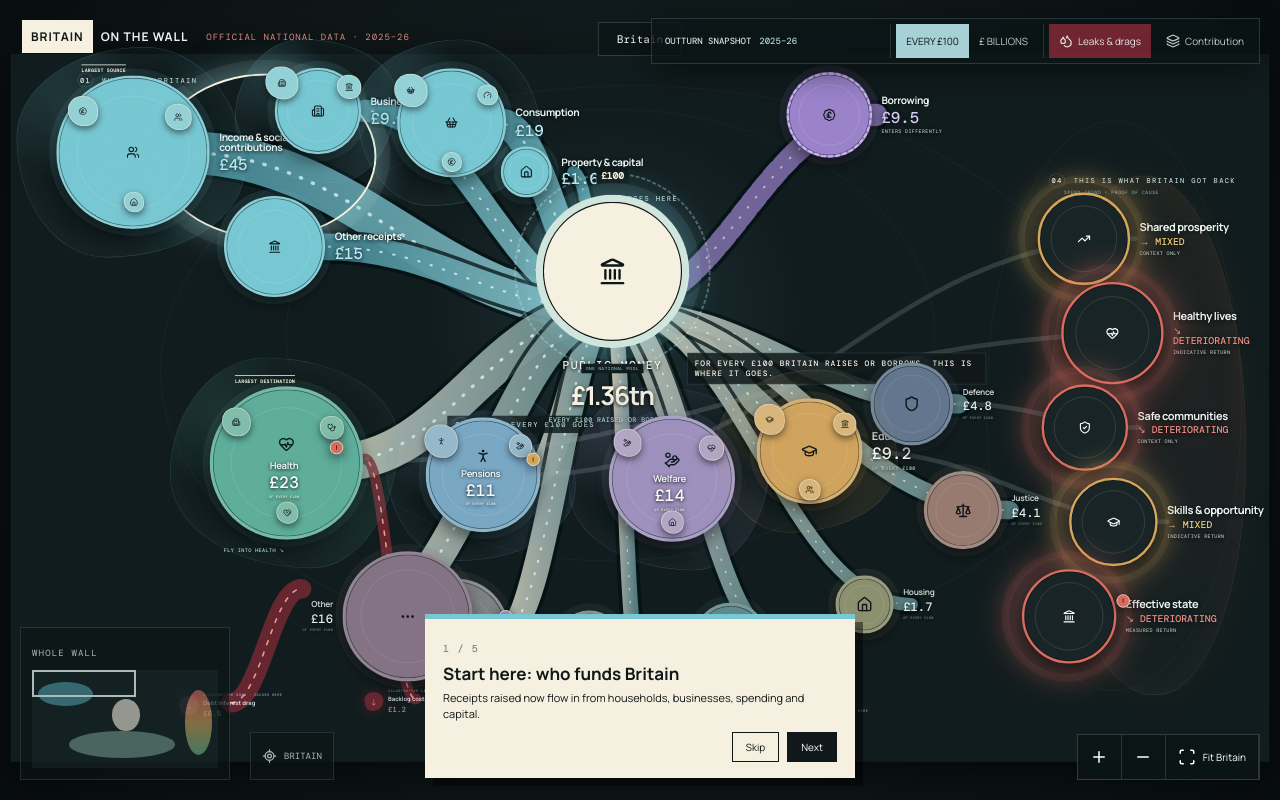
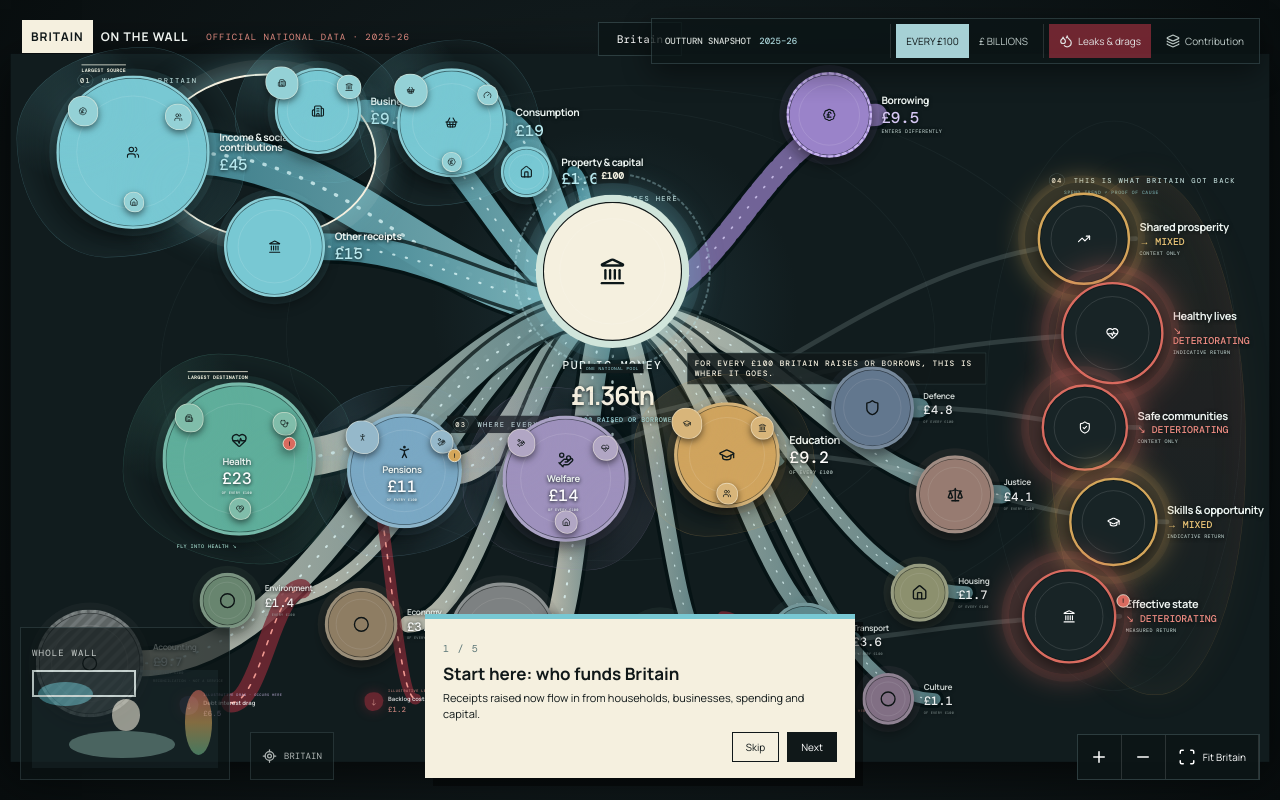
Before and after one commit to roseattridge-gif/britain-on-the-wall, a React (Vite) app: page / in a window 1280 px wide. Built offline with nearby package versions, Linux system fonts and the light colour scheme.

Commit message:
Decompose national spending residual

```diff
--- a/src/canvas/layout.ts
+++ b/src/canvas/layout.ts
@@ -20,13 +20,12 @@ const fundingPoints:Point[]=[
   {x:430,y:250},{x:900,y:145},{x:1240,y:175},
   {x:1430,y:300},{x:790,y:490},{x:2200,y:155},
 ];
-const domainPoints:Point[]=[
-  {x:820,y:1040},{x:1320,y:1070},{x:1800,y:1080},{x:2150,y:1010},
-  {x:2410,y:890},{x:2540,y:1160},{x:2290,y:1400},{x:1950,y:1490},
-  {x:1590,y:1500},{x:1250,y:1470},{x:890,y:1430},{x:2640,y:1460},
-];
-const domainSizes=[280,260,240,230,205,180,185,190,195,180,210,165];
-const domainColours=['#5fae9b','#7aa8c4','#9e91bd','#d0a45e','#6888ad','#b58a79','#9fa56f','#5c9fa6','#789b89','#8d9394','#9b7f9d','#7c8987'];
+const domainLayout:Record<string,{point:Point;size:number;colour:string}>={
+  health:{point:{x:700,y:1030},size:280,colour:'#5fae9b'},pensions:{point:{x:1120,y:1060},size:260,colour:'#7aa8c4'},welfare:{point:{x:1530,y:1080},size:240,colour:'#9e91bd'},education:{point:{x:1940,y:1020},size:230,colour:'#d0a45e'},
+  defence:{point:{x:2310,y:900},size:205,colour:'#6888ad'},justice:{point:{x:2520,y:1120},size:180,colour:'#b58a79'},housing:{point:{x:2430,y:1370},size:185,colour:'#9fa56f'},transport:{point:{x:2140,y:1490},size:190,colour:'#5c9fa6'},
+  admin:{point:{x:1770,y:1510},size:180,colour:'#789b89'},interest:{point:{x:1370,y:1480},size:210,colour:'#8d9394'},economy:{point:{x:1010,y:1450},size:180,colour:'#a88d65'},environment:{point:{x:670,y:1390},size:155,colour:'#6d9b78'},
+  culture:{point:{x:2350,y:1640},size:145,colour:'#987c9d'},technical:{point:{x:320,y:1550},size:190,colour:'#6f7778'},
+};
 const outcomePoints:Point[]=[
   {x:2860,y:470},{x:2920,y:710},{x:2870,y:950},{x:2940,y:1190},{x:2820,y:1430},
 ];
@@ -43,7 +42,7 @@ export const operations:CanvasNode[]=[
 export const canvasNodes:CanvasNode[]=[
   ...wallData.funding.map((n,i)=>({id:n.id,label:n.name,icon:n.icon,point:fundingPoints[i],size:n.borrowing?205:220,colour:n.borrowing?'#9a83c9':'#78c8d3',kind:'funding' as const,evidenceId:n.evidenceId})),
   {id:'state',label:'The State / Treasury',icon:'Landmark',point:STATE_POINT,size:390,colour:'#f5f0df',kind:'state'},
-  ...wallData.domains.map((n,i)=>({id:n.id,label:n.short,icon:n.icon,point:domainPoints[i],size:domainSizes[i],colour:domainColours[i],kind:'domain' as const,evidenceId:n.evidenceId})),
+  ...wallData.domains.map(n=>({id:n.id,label:n.short,icon:n.icon,...domainLayout[n.id],kind:'domain' as const,evidenceId:n.evidenceId})),
   ...wallData.outcomes.map((n,i)=>({id:n.id,label:n.name,icon:['TrendingUp','HeartPulse','ShieldCheck','GraduationCap','Landmark'][i],point:outcomePoints[i],size:[235,260,220,225,240][i],kind:'outcome' as const,evidenceId:n.evidenceId})),
   ...wallData.healthComponents.map((n,i)=>({id:n.id,label:n.name,icon:n.icon,point:componentPoints[i],size:n.id==='hospitals'?205:165,colour:'#a9d3c4',kind:'component' as const,parentId:'health',evidenceId:n.evidenceId})),
   ...operations,
--- a/src/components/SystemCanvas.tsx
+++ b/src/components/SystemCanvas.tsx
@@ -28,7 +28,7 @@ const rankFor=(node:CanvasNode,year:Year)=>{
 
 const outcomeLinks:Record<string,string[]>={
   healthy:['health'],prosperity:['pensions','welfare','transport','housing'],safe:['defence','justice'],
-  skilled:['education'],effective:['local','admin','interest','other'],
+  skilled:['education'],effective:['admin','interest','economy','environment','culture','technical'],
 };
 
 const guideSteps=[
@@ -158,6 +158,7 @@ function WallNode({node,size,rank,value,year,level,selected,faded,onSelect,onEvi
       {outcome&&<><b className="outcome-direction">{status==='improving'?'↗':status==='mixed'?'→':'↘'} {status}</b><em>{outcome.attribution}</em></>}
       {outcome&&dataMode==='demo'&&prior&&<span className="spend-outcome-pair"><i>RELATED SPEND</i><b>{spendDirection>=0?'↑':'↓'} {Math.abs(spendDirection)}%</b><small>OUTCOME {status==='improving'?'↑':status==='mixed'?'→':'↓'}</small></span>}
       {node.id==='borrowing'&&<em>ENTERS DIFFERENTLY</em>}
+      {node.id==='technical'&&<em>RECONCILIATION · NOT A SERVICE</em>}
       {node.kind==='operation'&&level>=3&&<em>METRICS AVAILABLE</em>}
     </span>
     {node.id==='health'&&<span className="focus-callout">FLY INTO HEALTH ↘</span>}
--- a/src/data/real/adapter.ts
+++ b/src/data/real/adapter.ts
@@ -6,10 +6,11 @@ import {sourceById} from './sourceRegistry';
 const snapshot=(value:number):Series=>({2005:value,2010:value,2015:value,2020:value,2025:value});
 const evidence=(flow:FiscalFlowRecord):Evidence=>{const sources=flow.sourceIds.map(sourceById);return {id:`e-${flow.id}`,metric:flow.label,definition:flow.methodologyNotes??flow.label,value:flow.value,unit:'£bn, nominal current prices',period:flow.period,geography:'United Kingdom public sector',basis:flow.accountingBasis,source:sources.map(x=>x.organisation).join(' + '),dataset:sources.map(x=>x.dataset).join(' + '),url:sources[0].url,published:sources.map(x=>x.publicationDate).filter(Boolean).join(' / '),checked:'2026-08-24',methodology:flow.methodologyNotes??'',revision:sources.map(x=>x.revisionStatus).filter(Boolean).join(' / '),confidence:flow.confidence,limitations:flow.limitations??'Figures may be revised by the publishing organisations.',dataStatus:flow.dataStatus};};
 const fundingMeta=Object.fromEntries(demoData.funding.map(x=>[x.id,x])); const domainMeta=Object.fromEntries(demoData.domains.map(x=>[x.id,x]));
+const realDomainMeta:Record<string,{short:string;icon:string}>={economy:{short:'Economy',icon:'Factory'},environment:{short:'Environment',icon:'Leaf'},culture:{short:'Culture',icon:'Palette'},technical:{short:'Accounting',icon:'Calculator'}};
 export const nationalData:WallData={
   ...demoData,years:[2025],
   funding:moneyIn.map(flow=>({...fundingMeta[flow.id],name:flow.label,values:snapshot(flow.value),confidence:flow.confidence,dataStatus:flow.dataStatus,borrowing:flow.id==='borrowing',evidenceId:`e-${flow.id}`})),
-  domains:moneyOut.filter(flow=>flow.id!=='local').map(flow=>({...domainMeta[flow.id],name:flow.label,short:flow.id==='interest'?'Debt':flow.id==='other'?'Other':domainMeta[flow.id].short,values:snapshot(flow.value),confidence:flow.confidence,dataStatus:flow.dataStatus,evidenceId:`e-${flow.id}`})),
+  domains:moneyOut.filter(flow=>flow.id!=='local').map(flow=>{const meta=domainMeta[flow.id]??realDomainMeta[flow.id];return {...meta,id:flow.id,name:flow.label,short:flow.id==='interest'?'Debt':meta.short,values:snapshot(flow.value),confidence:flow.confidence,dataStatus:flow.dataStatus,evidenceId:`e-${flow.id}`}}),
   evidence:[...moneyIn,...moneyOut.filter(x=>x.id!=='local')].map(evidence).concat(demoData.evidence.filter(item=>!moneyIn.some(x=>x.evidenceIds.includes(item.id))&&!moneyOut.some(x=>x.evidenceIds.includes(item.id)))),
 };
 export const NATIONAL_PERIOD='2025–26';
--- a/src/data/real/normalized.ts
+++ b/src/data/real/normalized.ts
@@ -1,11 +1,11 @@
 import type {Confidence,DataStatus} from '../../types';
 import {rawReceipts,rawSpending} from './raw';
 
-export type FiscalFlowRecord={id:string;label:string;direction:'in'|'out';category:string;value:number;unit:'GBP_BN';period:'2025-26';geography:'UK';accountingBasis:string;nominalOrReal:'nominal';sourceIds:string[];evidenceIds:string[];confidence:Confidence;status:'official'|'mapped'|'provisional'|'unresolved';dataStatus:DataStatus;methodologyNotes?:string;limitations?:string};
+export type FiscalFlowRecord={id:string;label:string;direction:'in'|'out';category:string;value:number;unit:'GBP_BN';period:'2025-26';geography:'UK';accountingBasis:string;nominalOrReal:'nominal';sourceIds:string[];evidenceIds:string[];officialLineIds:string[];confidence:Confidence;status:'official'|'mapped'|'provisional'|'unresolved';dataStatus:DataStatus;technical?:boolean;methodologyNotes?:string;limitations?:string};
 const common={unit:'GBP_BN' as const,period:'2025-26' as const,geography:'UK' as const,nominalOrReal:'nominal' as const,confidence:'high' as const};
 const receiptSource=['ons-receipts-appendix-d-2026-08']; const spendSource=['hmt-pesa-2026-ch5'];
-const input=(id:string,label:string,category:string,value:number,status:'official'|'mapped'='mapped',notes?:string):FiscalFlowRecord=>({...common,id,label,direction:'in',category,value,accountingBasis:'ONS public-sector current receipts, accrued',sourceIds:receiptSource,evidenceIds:[`e-${id}`],status,dataStatus:status==='official'?'official':'derived-from-official',methodologyNotes:notes});
-const output=(id:string,label:string,value:number,notes:string):FiscalFlowRecord=>({...common,id,label,direction:'out',category:id,value,accountingBasis:'HM Treasury Total Managed Expenditure / expenditure on services by function',sourceIds:spendSource,evidenceIds:[`e-${id}`],status:'mapped',dataStatus:'derived-from-official',methodologyNotes:notes});
+const input=(id:string,label:string,category:string,value:number,status:'official'|'mapped'='mapped',notes?:string):FiscalFlowRecord=>({...common,id,label,direction:'in',category,value,accountingBasis:'ONS public-sector current receipts, accrued',sourceIds:receiptSource,evidenceIds:[`e-${id}`],officialLineIds:[`ons-${id}`],status,dataStatus:status==='official'?'official':'derived-from-official',methodologyNotes:notes});
+const output=(id:string,label:string,value:number,notes:string,officialLineIds=[`pesa-${id}`],technical=false):FiscalFlowRecord=>({...common,id,label,direction:'out',category:id,value,accountingBasis:'HM Treasury Total Managed Expenditure / expenditure on services by function',sourceIds:spendSource,evidenceIds:[`e-${id}`],officialLineIds,status:'mapped',dataStatus:'derived-from-official',technical,methodologyNotes:notes});
 
 const namedReceipts=rawReceipts.incomeTax+rawReceipts.socialContributions+rawReceipts.vat+rawReceipts.corporationTax+rawReceipts.businessRates+rawReceipts.stampDutyLandTax+rawReceipts.stampTaxesOnShares+rawReceipts.fuelDuties+rawReceipts.alcoholDuties+rawReceipts.tobaccoDuties+rawReceipts.councilTax;
 export const borrowing=rawSpending.totalManagedExpenditure-rawReceipts.totalCurrentReceipts;
@@ -17,9 +17,9 @@ export const fiscalFlows:FiscalFlowRecord[]=[
   input('capital','Property & capital','property-capital-transactions',rawReceipts.stampDutyLandTax+rawReceipts.stampTaxesOnShares,'mapped','Stamp Duty Land Tax and stamp taxes on shares. Capital Gains Tax remains within the published Income Tax total to avoid double counting.'),
   input('other-income','Other receipts','other-receipts',rawReceipts.totalCurrentReceipts-namedReceipts,'mapped','Balancing residual of tax and non-tax current receipts after the named streams.'),
   {...input('borrowing','Borrowing','deficit-funding',borrowing,'mapped','Derived as Total Managed Expenditure less public-sector current receipts so the funding pool reconciles exactly.'),accountingBasis:'Balancing funding requirement: PESA TME less ONS current receipts',sourceIds:[...receiptSource,...spendSource],dataStatus:'derived-from-official',limitations:'This cross-publication balancing figure differs from the latest standalone ONS PSNB estimate because official series are revised on different release cycles.'},
-  output('health','Health & social care',rawSpending.health+rawSpending.personalSocialServices,'PESA Health plus the personal social services component of Social Protection.'),
-  output('pensions','Pensions',rawSpending.pensions,'Pensions sub-line within old-age Social Protection.'),
-  output('welfare','Working-age welfare & income support',rawSpending.totalSocialProtection-rawSpending.personalSocialServices-rawSpending.pensions,'Remainder of Social Protection after pensions and personal social services; includes disability, family, unemployment, housing and social-exclusion support.'),
+  output('health','Health & social care',rawSpending.health+rawSpending.personalSocialServices,'PESA Health plus the personal social services component of Social Protection.',['pesa-health','pesa-social-protection-personal-services']),
+  output('pensions','Pensions',rawSpending.pensions,'Pensions sub-line within old-age Social Protection.',['pesa-social-protection-pensions']),
+  output('welfare','Working-age welfare & income support',rawSpending.totalSocialProtection-rawSpending.personalSocialServices-rawSpending.pensions,'Remainder of Social Protection after pensions and personal social services; includes disability, family, unemployment, housing and social-exclusion support.',['pesa-social-protection-remainder']),
   output('education','Education & skills',rawSpending.education,'PESA total Education function.'),
   output('defence','Defence & security',rawSpending.defence,'PESA COFOG Defence; not the NATO definition.'),
   output('justice','Crime & justice',rawSpending.publicOrderAndSafety,'PESA Public order and safety: police, fire, courts, prisons and related services.'),
@@ -28,9 +28,11 @@ export const fiscalFlows:FiscalFlowRecord[]=[
   output('local','Local services',0,'Not separately presented: local-government expenditure is already allocated across PESA functions. A separate total would double count.'),
   output('admin','Central administration',rawSpending.totalGeneralPublicServices-rawSpending.publicDebtTransactions,'General public services excluding public debt transactions.'),
   output('interest','Debt interest & transactions',rawSpending.publicDebtTransactions,'PESA public debt transactions, including Bank of England items; broader than coupon interest alone.'),
+  output('economy','Economy, business & industry',rawSpending.totalEconomicAffairs-rawSpending.transport,'PESA Economic affairs excluding the separately mapped Transport sub-function.',['pesa-economic-affairs-ex-transport']),
+  output('environment','Environment',rawSpending.environmentProtection,'PESA total Environment protection function.',['pesa-environment-protection']),
+  output('culture','Culture & recreation',rawSpending.recreationCultureReligion,'PESA total Recreation, culture and religion function.',['pesa-recreation-culture-religion']),
+  output('technical','Accounting & statistical adjustments',rawSpending.accountingAdjustments+rawSpending.euTransactions,'PESA accounting adjustments net of the small negative EU-transactions line. This reconciles expenditure on services to TME and is not a service destination, waste or leakage.',['pesa-accounting-adjustments','pesa-eu-transactions'],true),
 ];
-const usedOut=fiscalFlows.filter(x=>x.direction==='out').reduce((sum,x)=>sum+x.value,0);
-fiscalFlows.push(output('other','Other / residual',rawSpending.totalManagedExpenditure-usedOut,'Includes other functions, EU transactions and PESA accounting adjustments; retained visibly so TME reconciles.'));
 
 export const moneyIn=fiscalFlows.filter(x=>x.direction==='in');
 export const moneyOut=fiscalFlows.filter(x=>x.direction==='out');
--- a/src/data/real/raw.ts
+++ b/src/data/real/raw.ts
@@ -11,6 +11,8 @@ export const rawSpending={
   health:257.542,personalSocialServices:56.135,pensions:154.858,totalSocialProtection:407.270,
   education:125.721,defence:65.418,publicOrderAndSafety:55.720,
   housingAndCommunityAmenities:22.470,transport:48.923,
+  totalEconomicAffairs:93.959,environmentProtection:19.157,recreationCultureReligion:15.053,
+  euTransactions:-0.166,
   totalGeneralPublicServices:165.504,publicDebtTransactions:130.305,
   accountingAdjustments:132.474,totalManagedExpenditure:1360.122,
 } as const;
--- a/src/mass.css
+++ b/src/mass.css
@@ -114,3 +114,12 @@
 .level-0 .wall-node.health .wall-label em,
 .level-0 .wall-node.pensions .wall-label em,
 .level-0 .wall-node.welfare .wall-label em { font-size: 9px; color: #eff7f4; }
+
+/* Technical reconciliation is part of TME, but not a service or a leak. */
+.wall-node.technical .node-orb {
+  background: repeating-linear-gradient(135deg, #687273 0, #687273 13px, #7c8788 13px, #7c8788 22px);
+  border-style: dashed;
+  filter: saturate(.2);
+}
+.wall-node.technical .wall-label b { color: #c7d0d0; }
+.wall-node.technical .wall-label em { color: #aeb8b8; }
```
Also changed, not shown: src/data/real/residualBridge.ts (added, +12 -0 lines), 8 other files (tests, documents, lock files or other folders).
